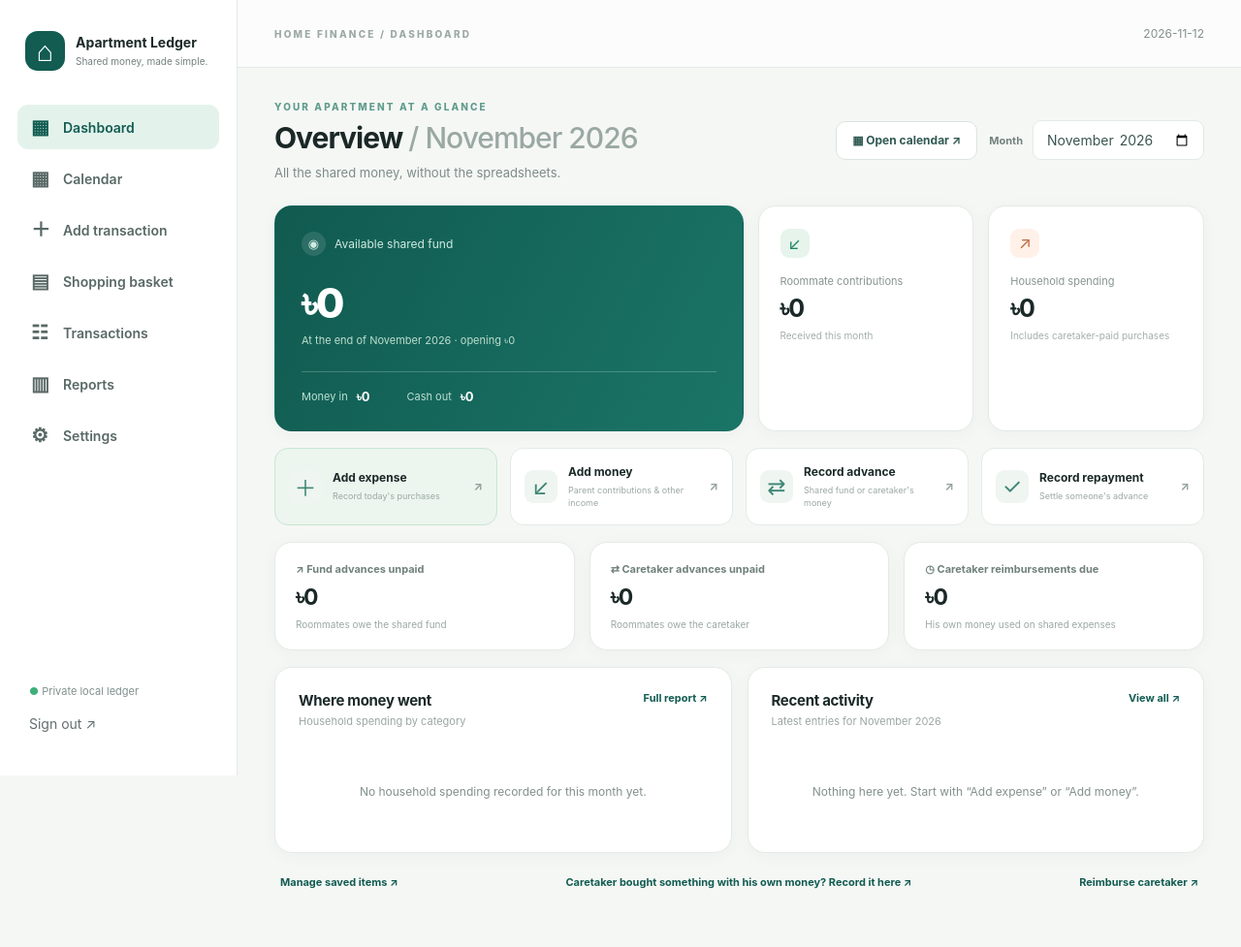
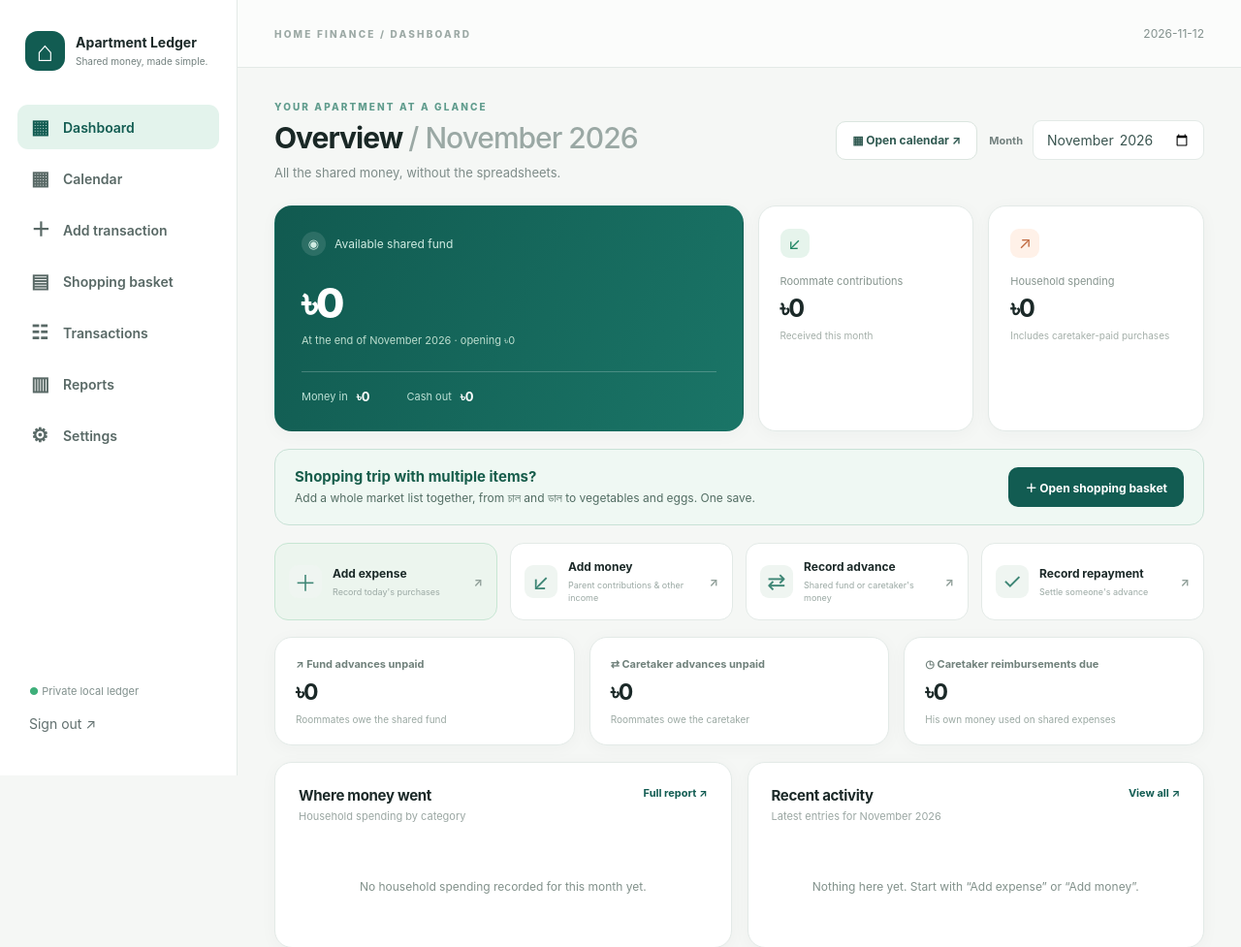
Before and after one commit to Rafidabd/apartment-ledger, a Flask app: page / in a window 1280 px wide. Shown: the top 977 px of the page at 97% size. Before the commit the page ends 917 px from the top, so only its background shows below. Run offline with Flask 3, Linux system fonts and the light colour scheme; the visitor is signed in with stand-in values (Sample User, id 1); data comes from the database, SQL or seed files in the repository; data that the repository does not hold is empty.

Commit message:
Offer one-tap shopping basket from dashboard

```diff
--- a/templates/dashboard.html
+++ b/templates/dashboard.html
@@ -16,6 +16,7 @@
       <div class="card stat"><div class="stat-icon coral">↗</div><p>Household spending</p><h2>{{ money(data.household) }}</h2><small>Includes caretaker-paid purchases</small></div>
     </div>
   </section>
+  <div class="basket-cta"><div><strong>Shopping trip with multiple items?</strong><p>Add a whole market list together, from চাল and ডাল to vegetables and eggs. One save.</p></div><a class="btn btn-primary" href="{{ url_for('basket') }}">＋ Open shopping basket</a></div>
   <section class="action-grid" aria-label="Quick actions">
     <a class="action primary-action" href="{{ url_for('record',kind='expense') }}"><span class="action-icon">＋</span><span><strong>Add expense</strong><small>Record today's purchases</small></span><b>↗</b></a>
     <a class="action" href="{{ url_for('record',kind='money') }}"><span class="action-icon">↙</span><span><strong>Add money</strong><small>Parent contributions & other income</small></span><b>↗</b></a>
```
